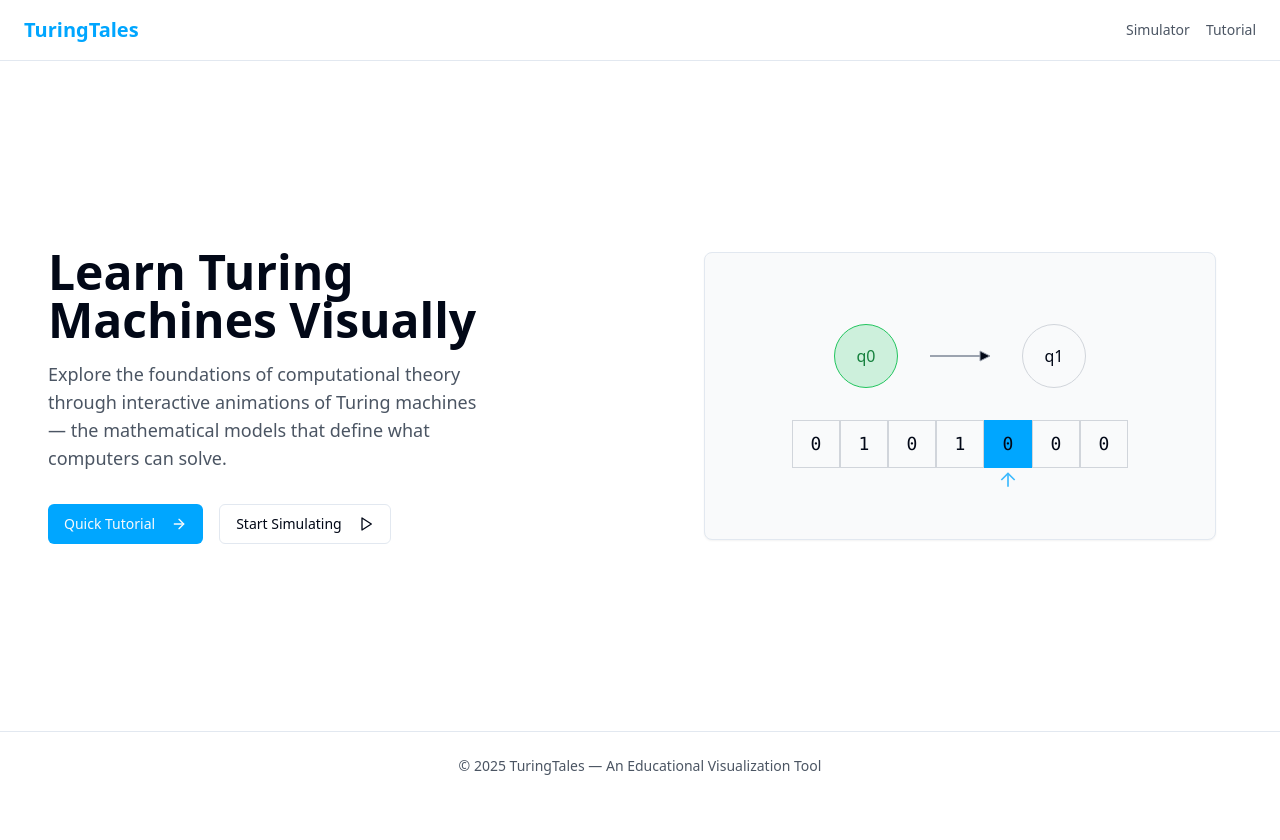
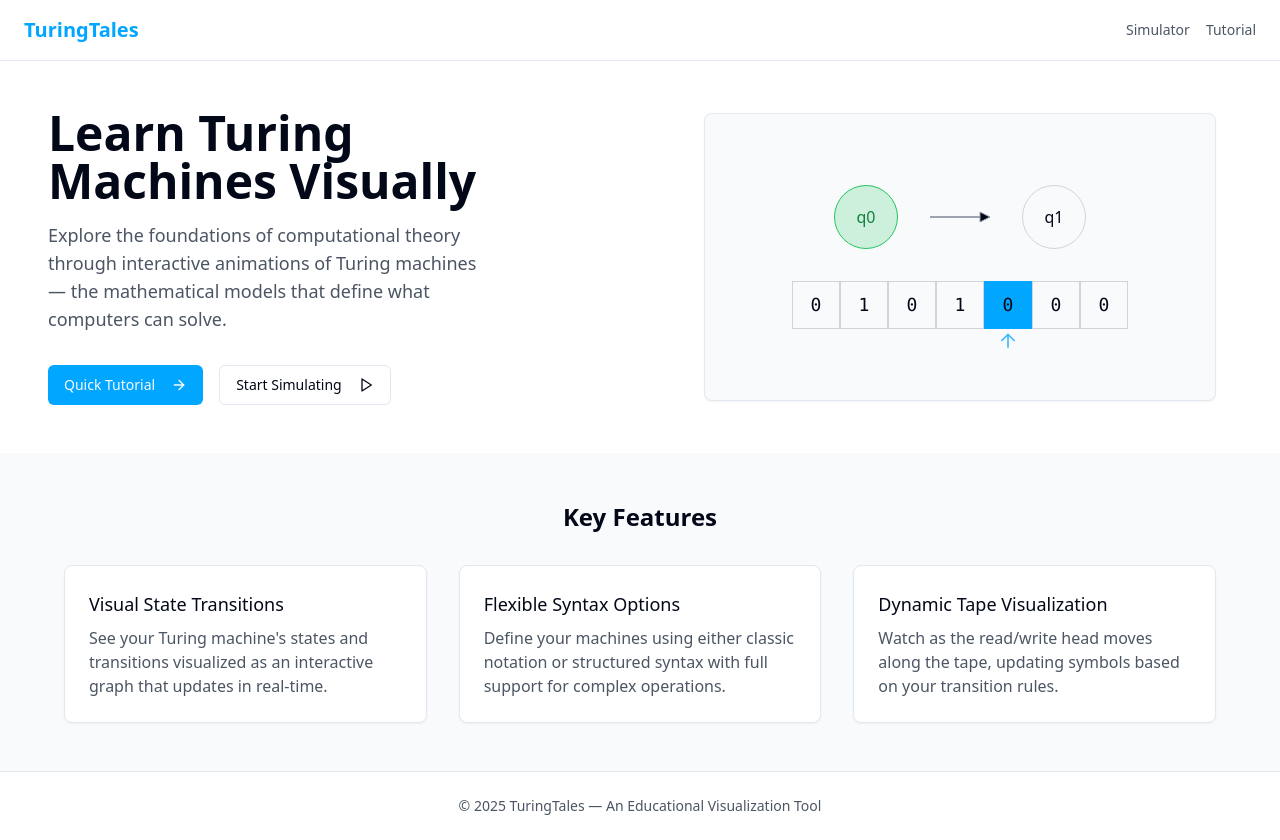
Before and after one commit to crispy1171/tariqturing-21, a React (Vite) app: page / in a window 1280 px wide. Before the commit the page ends 800 px from the top, so only its background shows below. Built offline with nearby package versions, Linux system fonts and the light colour scheme.

Commit message:
Refactor: Rebuild key features section

```diff
--- a/src/pages/Index.tsx
+++ b/src/pages/Index.tsx
@@ -47,6 +47,36 @@ const Index = () => {
         </div>
       </div>
 
+      {/* Features Section */}
+      <div className="bg-gray-50 py-12 px-6 md:px-12">
+        <div className="max-w-6xl mx-auto">
+          <h2 className="text-2xl font-bold mb-8 text-center">Key Features</h2>
+
+          <div className="grid grid-cols-1 md:grid-cols-3 gap-8">
+            <div className="bg-white p-6 rounded-lg shadow-sm border hover:shadow-md transition-shadow">
+              <h3 className="text-lg font-medium mb-2">Visual State Transitions</h3>
+              <p className="text-gray-600">
+                See your Turing machine's states and transitions visualized as an interactive graph that updates in real-time.
+              </p>
+            </div>
+
+            <div className="bg-white p-6 rounded-lg shadow-sm border hover:shadow-md transition-shadow">
+              <h3 className="text-lg font-medium mb-2">Flexible Syntax Options</h3>
+              <p className="text-gray-600">
+                Define your machines using either classic notation or structured syntax with full support for complex operations.
+              </p>
+            </div>
+
+            <div className="bg-white p-6 rounded-lg shadow-sm border hover:shadow-md transition-shadow">
+              <h3 className="text-lg font-medium mb-2">Dynamic Tape Visualization</h3>
+              <p className="text-gray-600">
+                Watch as the read/write head moves along the tape, updating symbols based on your transition rules.
+              </p>
+            </div>
+          </div>
+        </div>
+      </div>
+
       {/* Footer */}
       <footer className="py-6 px-6 border-t text-center text-sm text-gray-600">
         <p>© 2025 TuringTales — An Educational Visualization Tool</p>
```
